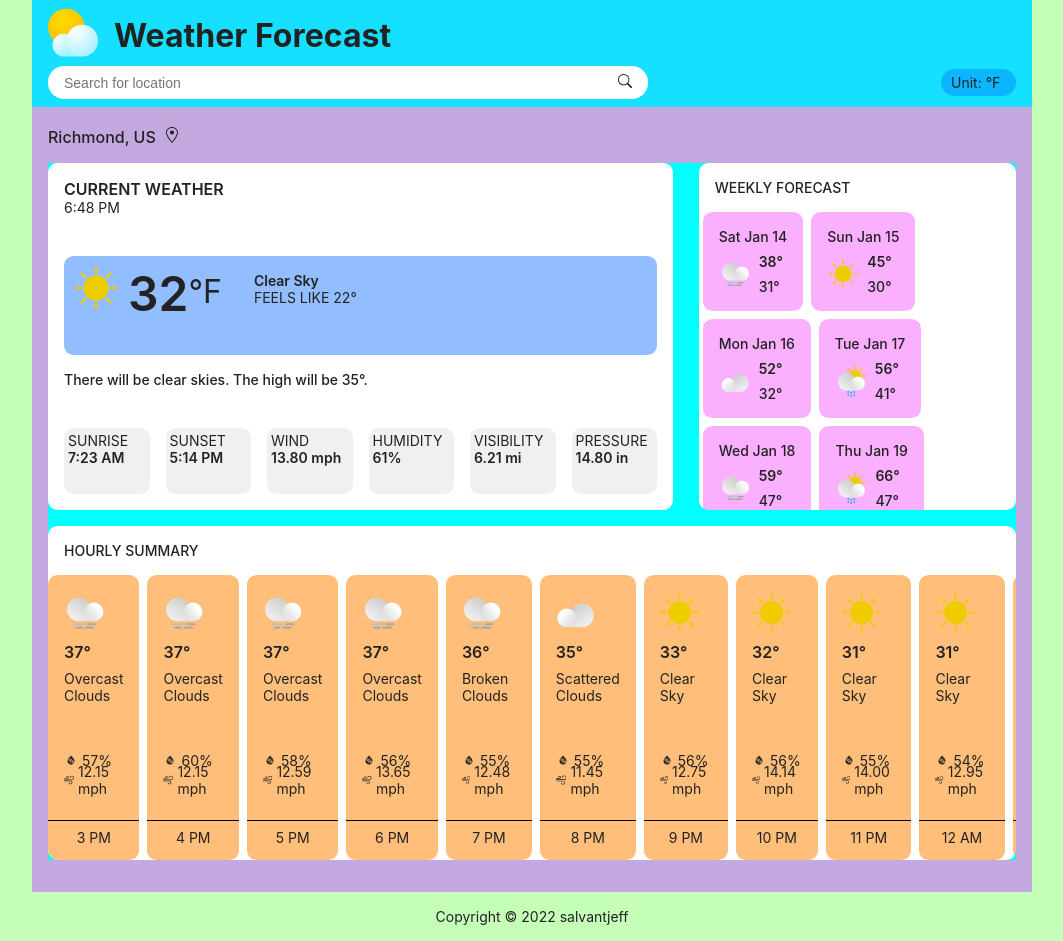
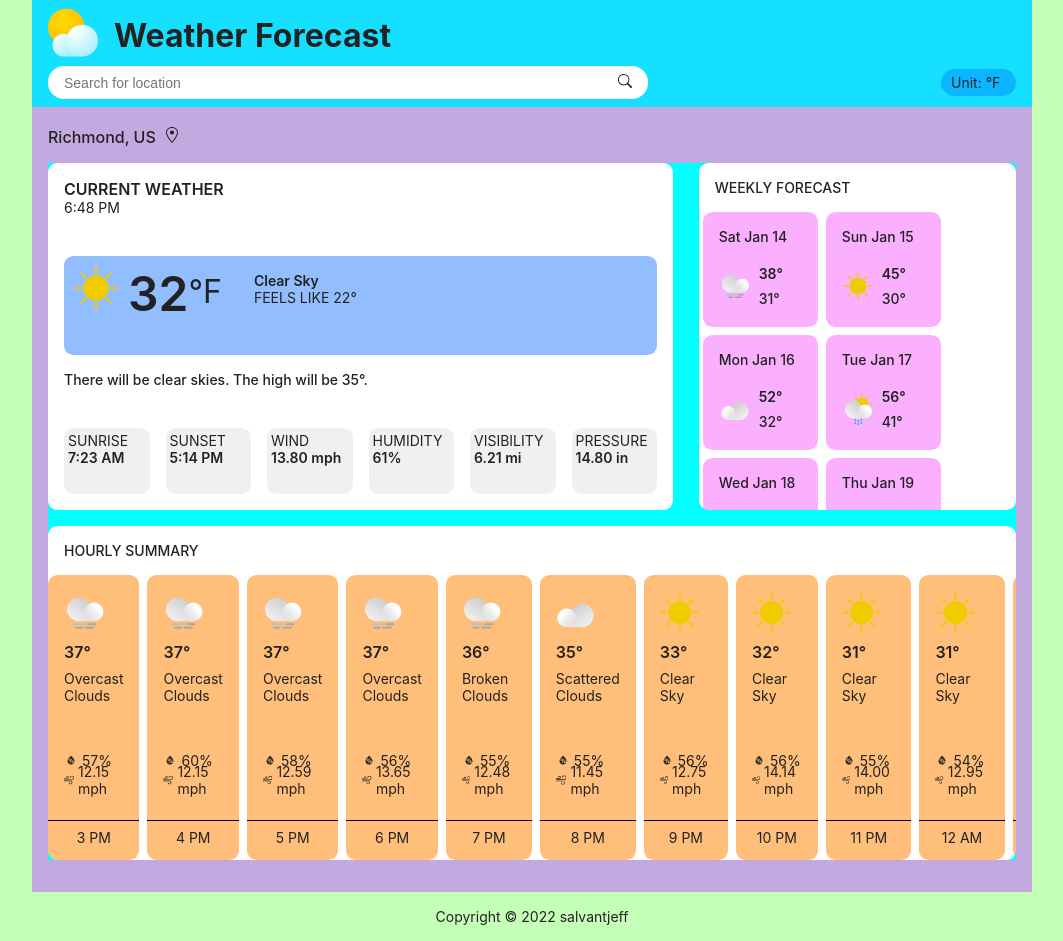
Before and after one commit to salvantjeff/weather-forecast, a React (Create React App) app in the folder weather-forecast-app/: page / in a window 1280 px wide. Shown: the whole page, without its empty margins (108-1171 px from the left). Built offline with nearby package versions, Linux system fonts and the light colour scheme; no server answers.

Commit message:
Set weekly card items size

```diff
--- a/weather-forecast-app/src/components/Main/Weekly/Weekly.css
+++ b/weather-forecast-app/src/components/Main/Weekly/Weekly.css
@@ -27,6 +27,8 @@
     gap: .5rem;
     border-radius: .6rem;
     min-width: 100px;
+    width: 115px;
+    height: 115px;
 }
 
 .weekday-details {
```
